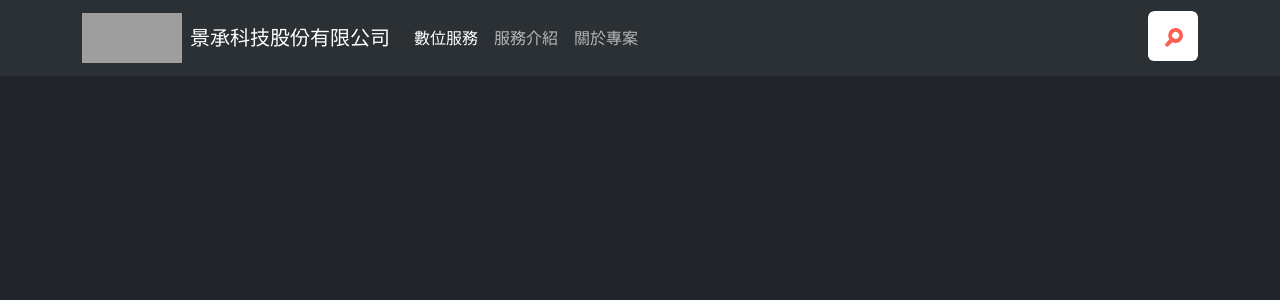
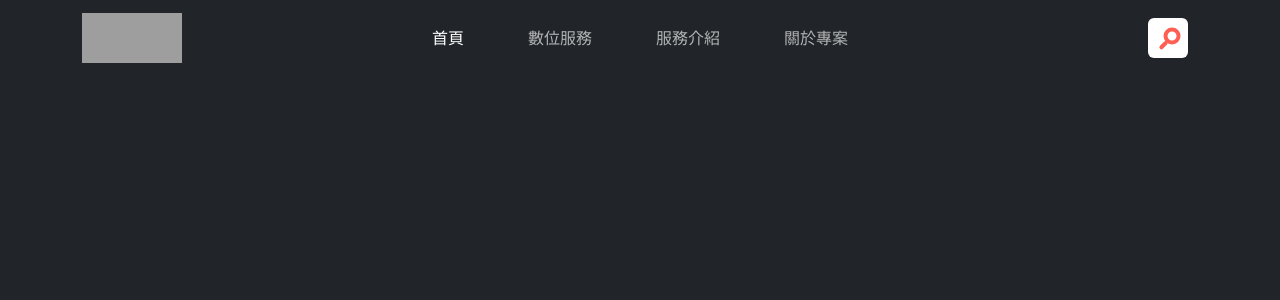
Before and after one commit to uliang1024/ApplyEase, a Node project: template src/layout/layout.html in a window 1280 px wide. Shown: the top 300 px of the page. Run offline with Node 20 templates, Linux system fonts and the light colour scheme; the template is opened without the code that fills it, so the values that code supplies are empty; style sheets or scripts are compiled from the project's sources; grey boxes are pictures that could not be loaded.

Commit message:
背景有夠難搞

```diff
--- a/assets/js/app.js
+++ b/assets/js/app.js
@@ -15,3 +15,25 @@ searchClose.addEventListener("click", function (event) {
   searchInput.value = "";
   event.stopPropagation();
 });
+
+const header = document.getElementById("header");
+
+function scrollAction() {
+  let scrollAmount = window.scrollY;
+
+  if (scrollAmount > 0) {
+    header.style.backgroundColor = "#0000005c";
+  } else {
+    header.style.backgroundColor = "transparent";
+  }
+}
+
+window.addEventListener("scroll", scrollAction);
+
+const navbarToggleExternalContent = document.getElementById("navbarToggleExternalContent");
+navbarToggleExternalContent.addEventListener('hidden.bs.collapse', event => {
+  header.style.backgroundColor = "transparent";
+})
+navbarToggleExternalContent.addEventListener('show.bs.collapse', event => {
+  header.style.backgroundColor = "#16295bdb";
+})
--- a/assets/sass/app.scss
+++ b/assets/sass/app.scss
@@ -2,11 +2,32 @@ $sansSerif: "Noto Sans TC", "Open Sans", sans-serif;
 
 body {
   font-family: $sansSerif;
+  overflow-x: hidden;
+}
+
+@media only screen and (max-width: 991px) {
+  #logo {
+    position: absolute;
+    top: 50%;
+    left: 50%;
+    transform: translate(-50%, -50%);
+    height: 100%;
+    padding-top: 5px;
+  }
+}
+
+@media only screen and (min-width: 990px) {
+  #navbar-nav {
+    position: absolute;
+    top: 50%;
+    left: 50%;
+    transform: translate(-50%, -50%);
+  }
 }
 
 .search-wrapper .input-holder {
-  height: 55px;
-  width: 50px;
+  height: 60px;
+  width: 60px;
   overflow: hidden;
   background: rgba(255, 255, 255, 0);
   border-radius: 6px;
@@ -22,7 +43,7 @@ body {
 }
 .search-wrapper .input-holder .search-input {
   width: 100%;
-  height: 35px;
+  height: 40px;
   padding: 0px 70px 0 20px;
   opacity: 0;
   position: absolute;
@@ -42,8 +63,8 @@ body {
   transform: translate(0, 10px);
 }
 .search-wrapper .input-holder .search-icon {
-  width: 50px;
-  height: 50px;
+  width: 40px;
+  height: 40px;
   border: none;
   border-radius: 6px;
   background: #fff;
@@ -54,16 +75,17 @@ body {
   float: right;
   cursor: pointer;
   transition: all 0.3s ease-in-out;
+  margin: 10px;
 }
 .search-wrapper.active .input-holder .search-icon {
-  width: 35px;
-  height: 35px;
+  width: 40px;
+  height: 40px;
   margin: 10px;
   border-radius: 30px;
 }
 .search-wrapper .input-holder .search-icon span {
   width: 15px;
-  height: 21px;
+  height: 15px;
   display: inline-block;
   vertical-align: middle;
   position: relative;
@@ -80,37 +102,35 @@ body {
 }
 .search-wrapper .input-holder .search-icon span::before {
   width: 4px;
-  height: 9px;
+  height: 10px;
   left: 6px;
-  top: 13px;
+  top: 10px;
   border-radius: 2px;
   background: #fe5f55;
 }
 .search-wrapper .input-holder .search-icon span::after {
-  width: 15px;
-  height: 15px;
-  left: 0px;
-  top: 0px;
+  width: 17px;
+  height: 17px;
+  left: -1px;
+  top: -6px;
   border-radius: 16px;
   border: 4px solid #fe5f55;
 }
 .search-wrapper .close {
   position: absolute;
   z-index: 1;
-  top: 15px;
-  right: 20px;
-  width: 25px;
-  height: 25px;
+  width: 40px;
+  height: 40px;
   cursor: pointer;
   transform: rotate(-180deg);
   transition: all 0.3s cubic-bezier(0.285, -0.45, 0.935, 0.11);
-  transition-delay: 0.2s;
+  right: 0px;
+  margin: 10px;
 }
 .search-wrapper.active .close {
-  right: -35px;
+  right: -50px;
   transform: rotate(45deg);
   transition: all 0.6s cubic-bezier(0, 0.105, 0.035, 1.57);
-  transition-delay: 0.5s;
 }
 .search-wrapper .close::before,
 .search-wrapper .close::after {
@@ -122,30 +142,12 @@ body {
 .search-wrapper .close::before {
   width: 5px;
   height: 25px;
-  left: 10px;
-  top: 0px;
+  left: 17px;
+  top: 8px;
 }
 .search-wrapper .close::after {
   width: 25px;
   height: 5px;
-  left: 0px;
-  top: 10px;
+  left: 7px;
+  top: 18px;
 }
-
-canvas {
-  -moz-user-select: none;
-  -webkit-user-select: none;
-  -ms-user-select: none;
-  user-select: none;
-  position: fixed;
-  width: 100vw;
-  height: 100vh;
-  top: 0;
-  left: 0;
-  margin: 0;
-  padding: 0;
-}
-
-section {
-  height: 5000px;
-}
--- a/src/layout/layout.html
+++ b/src/layout/layout.html
@@ -16,37 +16,32 @@
         <link rel="stylesheet" href="https://cdnjs.cloudflare.com/ajax/libs/font-awesome/6.4.0/css/all.min.css" integrity="sha512-iecdLmaskl7CVkqkXNQ/ZH/XLlvWZOJyj7Yy7tcenmpD1ypASozpmT/E0iPtmFIB46ZmdtAc9eNBvH0H/ZpiBw==" crossorigin="anonymous" referrerpolicy="no-referrer"/>
 
         <link rel="stylesheet" href="/css/app.css">
-
-        <!-- HTML5 shim and Respond.js for IE8 support of HTML5 elements and media queries -->
-        <!-- WARNING: Respond.js doesn't work if you view the page via file:// -->
-        <!--[if lt IE 9]>
-            <script src="https://oss.maxcdn.com/html5shiv/3.7.3/html5shiv.min.js"></script>
-            <script src="https://oss.maxcdn.com/respond/1.4.2/respond.min.js"></script>
-        <![endif]-->
+        {% block css %}{% endblock %}
     </head>
     <body>
         <header>
-            <nav class="navbar navbar-expand-lg bg-body-tertiary">
-                <div class="container">
-                    <a class="navbar-brand d-flex justify-content-center align-items-center" href="/">
-                        <img src="/img/logo.svg" alt="Logo" width="100" height="50" class="d-inline-block align-text-top me-2">
-                        景承科技股份有限公司
-                    </a>
-
-                    <button class="navbar-toggler" type="button" data-bs-toggle="collapse" data-bs-target="#navbarToggleExternalContent" aria-controls="navbarToggleExternalContent" aria-expanded="false" aria-label="Toggle navigation">
+            <nav id="header" class="navbar navbar-expand-lg fixed-top">
+                <div class="container-lg">
+                    <button id="navbar-toggler" class="navbar-toggler" type="button" data-bs-toggle="collapse" data-bs-target="#navbarToggleExternalContent" aria-controls="navbarToggleExternalContent" aria-expanded="false" aria-label="Toggle navigation">
                         <span class="navbar-toggler-icon"></span>
                     </button>
 
-                    <div class="collapse navbar-collapse" id="navbarToggleExternalContent">
-                        <ul class="navbar-nav me-auto mb-2 mb-lg-0">
-                            <li class="nav-item">
-                                <a class="nav-link active" aria-current="page" href="#">數位服務</a>
+                    <a id="logo" class="navbar-brand d-flex justify-content-center" href="/">
+                        <img src="/img/logo.svg" alt="Logo" width="100" height="50" class="d-inline-block align-text-top">
+                    </a>
+                    <div class="collapse navbar-collapse justify-content-end" id="navbarToggleExternalContent">
+                        <ul id="navbar-nav" class="navbar-nav me-auto mb-2 mb-lg-0">
+                            <li class="nav-item mx-4">
+                                <a class="nav-link active" aria-current="page" href="#home">首頁</a>
                             </li>
-                            <li class="nav-item">
-                                <a class="nav-link" href="#">服務介紹</a>
+                            <li class="nav-item mx-4">
+                                <a class="nav-link" href="#product">數位服務</a>
                             </li>
-                            <li class="nav-item">
-                                <a class="nav-link" href="#">關於專案</a>
+                            <li class="nav-item mx-4">
+                                <a class="nav-link" href="#introduce">服務介紹</a>
+                            </li>
+                            <li class="nav-item mx-4">
+                                <a class="nav-link" href="#about">關於專案</a>
                             </li>
                         </ul>
                         <div class="search-wrapper">
@@ -57,14 +52,13 @@
                                 <span class="close"></span>
                             </div>
                         </div>
-
                     </div>
                 </div>
             </nav>
             {% block header %}{% endblock %}
         </header>
 
-        <div class="container">
+        <div>
             <div id="app">
                 {% block content %}{% endblock %}
             </div>
@@ -78,8 +72,6 @@
         <script src="https://cdn.jsdelivr.net/npm/@popperjs/core@2.11.8/dist/umd/popper.min.js" integrity="sha384-I7E8VVD/ismYTF4hNIPjVp/Zjvgyol6VFvRkX/vR+Vc4jQkC+hVqc2pM8ODewa9r" crossorigin="anonymous"></script>
         <script src="https://cdn.jsdelivr.net/npm/bootstrap@5.3.0/dist/js/bootstrap.min.js" integrity="sha384-fbbOQedDUMZZ5KreZpsbe1LCZPVmfTnH7ois6mU1QK+m14rQ1l2bGBq41eYeM/fS" crossorigin="anonymous"></script>
         <script src="/js/app.js"></script>
-        {% block script %}
-
-        {% endblock %}
+        {% block script %}{% endblock %}
     </body>
 </html>
```
Also changed, not shown: assets/js/index.js (+39 -99 lines), assets/sass/index.scss (added, +32 -0 lines), package.json (+6 -2 lines), src/index.html (+84 -17 lines), .babelrc (added), assets/img/bg.png (added), 2 other files.
